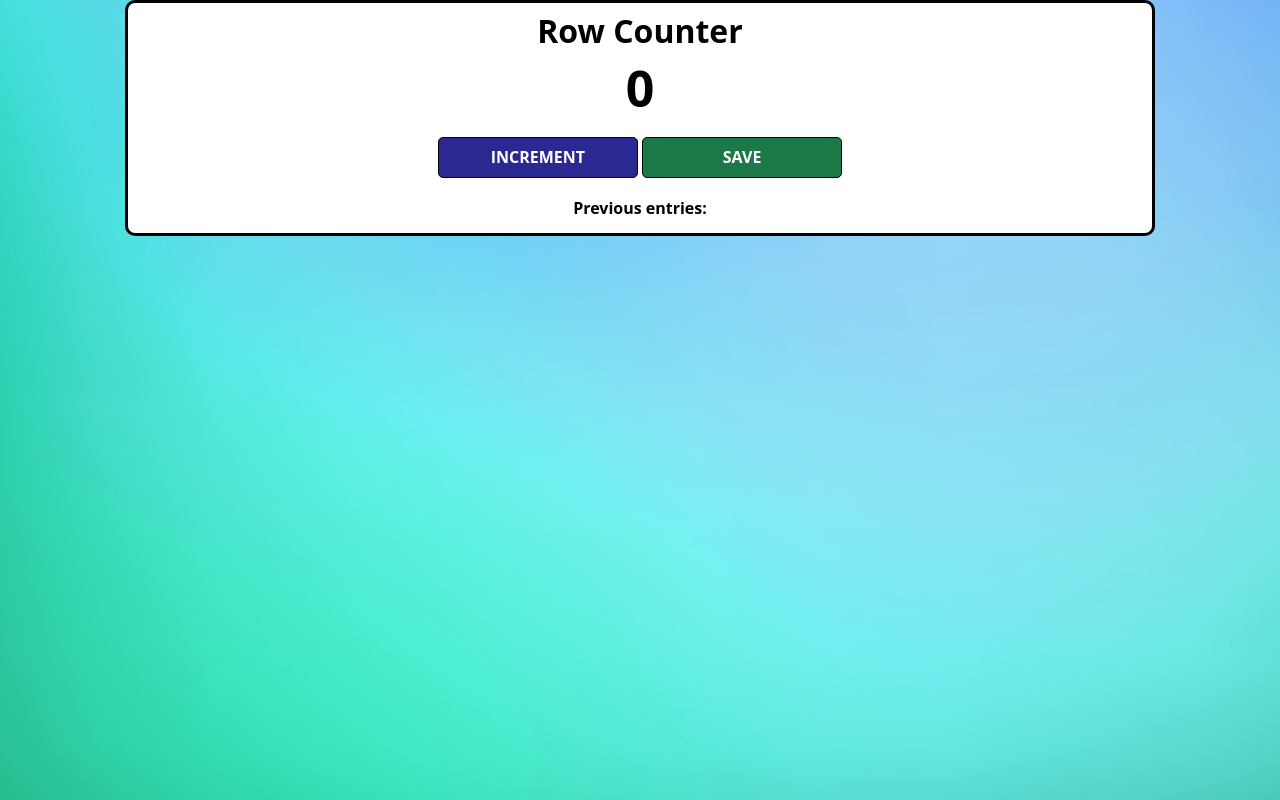
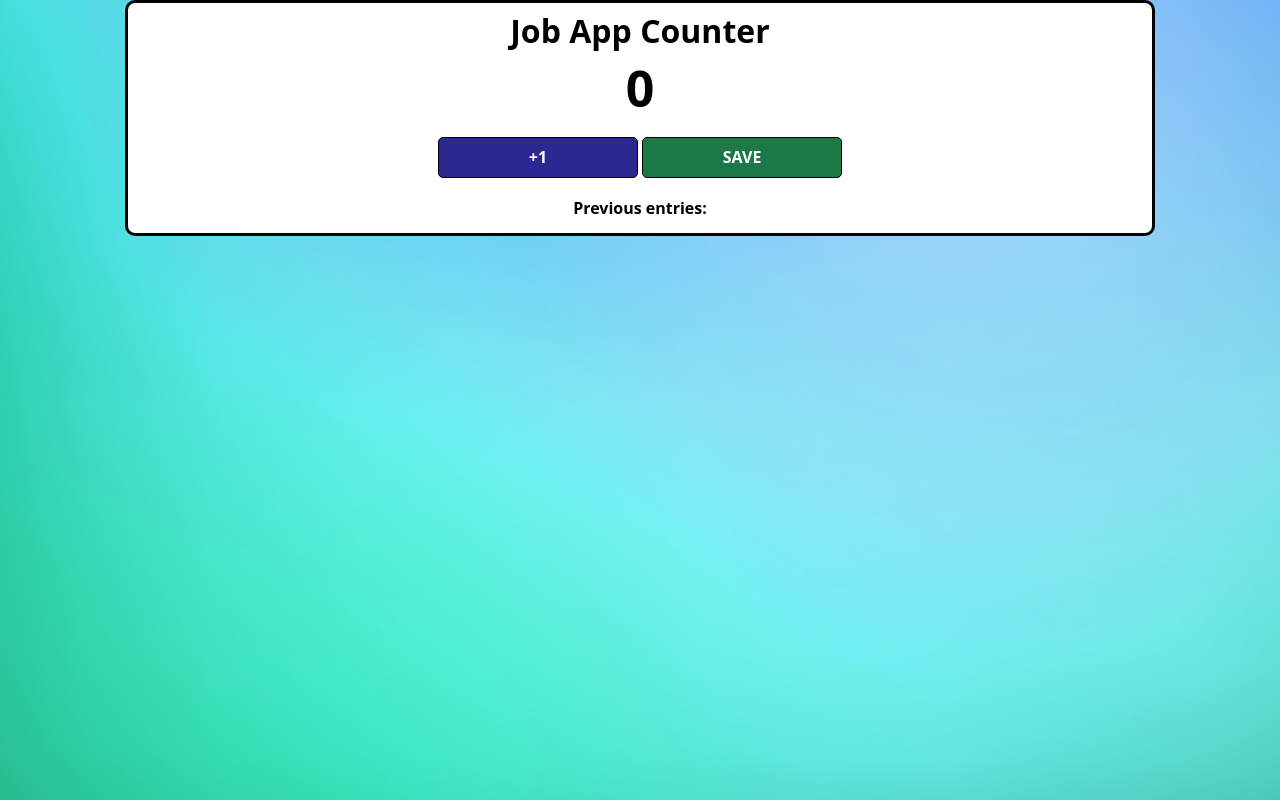
Before and after one commit to professor-nick/job-app-counter, a plain HTML site: page index.html in a window 1280 px wide. Drawn offline with nearby package versions, Linux system fonts and the light colour scheme.

Commit message:
Update index.html
Changed h1 name from People entered: to Job App Counter and button name from INCREMENT to +1

```diff
--- a/index.html
+++ b/index.html
@@ -4,14 +4,13 @@
     </head>
     <body>
         <div class="container">
-            <h1>Row Counter</h1>
+            <h1>Job App Counter</h1>
             <h2 id="count-el">0</h2>
-            <button id="increment-btn" onclick="increment()">INCREMENT</button>
+            <button id="increment-btn" onclick="increment()">+1</button>
             <button id="save-btn" onclick="save()">SAVE</button>
             <p id="save-el">Previous entries: </p>
         </div>
         <script src="index.js">
-            nnerText
         </script>
     </body>
 </html>
```
